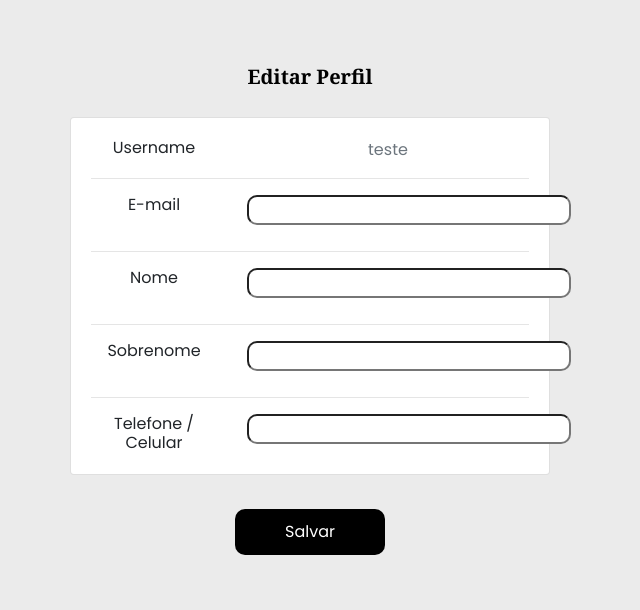
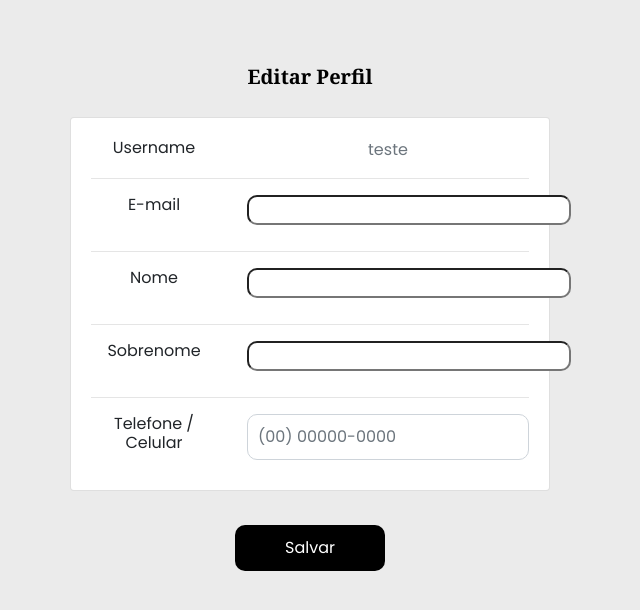
Before and after one commit to Darlan444/Hire, a PHP site: page /editar_perfil.php in a window 1280 px wide. Shown: the part 57-667 px from the top of the page, without its empty margins (330-970 px from the left). Run offline with PHP 8.4, Linux system fonts and the light colour scheme; a user stored in the database is signed in; some libraries are stand-ins or nearby versions.

Commit message:
Editar Perfil

```diff
--- a/editar_perfil.php
+++ b/editar_perfil.php
@@ -18,6 +18,11 @@ if (!isset($_SESSION['loggedin']) && $_SESSION['loggedin'] !== false) {
 
             <br><br>
             <p id="p_perfil">Editar Perfil</p>
+
+
+            <script src="https://ajax.googleapis.com/ajax/libs/jquery/2.1.1/jquery.min.js"></script>
+            <script src="https://cdnjs.cloudflare.com/ajax/libs/jquery.mask/1.14.15/jquery.mask.min.js"></script>
+
             <div class="form-signin text-center">
                 <div class="card mb-4">
                     <div class="card-body">
@@ -53,7 +58,7 @@ if (!isset($_SESSION['loggedin']) && $_SESSION['loggedin'] !== false) {
                                 <h6 class="mb-0">Sobrenome</h6>
                             </div>
                             <div class="col-sm-8 text-secondary">
-                            <input type="text" width="30"  name="newsobrenome" id="newsobrenome" required>
+                                <input type="text" width="30" name="newsobrenome" id="newsobrenome" required>
                             </div>
                         </div>
 
@@ -63,7 +68,10 @@ if (!isset($_SESSION['loggedin']) && $_SESSION['loggedin'] !== false) {
                                 <h6 class="mb-0">Telefone / Celular</h6>
                             </div>
                             <div class="col-sm-8 text-secondary">
-                            <input type="text" width="30"  name="newtelefone" id="newtelefone" required>
+                                <input type="text" class="form-control" id="newtelefone" name="newtelefone" placeholder="(00) 00000-0000" required>
+                                <script type="text/javascript">
+                                    $("#telefone").mask("(00) 90000-0000");
+                                </script>
                             </div>
                         </div>
                     </div>
```
Lines whose indentation alone changed are shown as unchanged.
